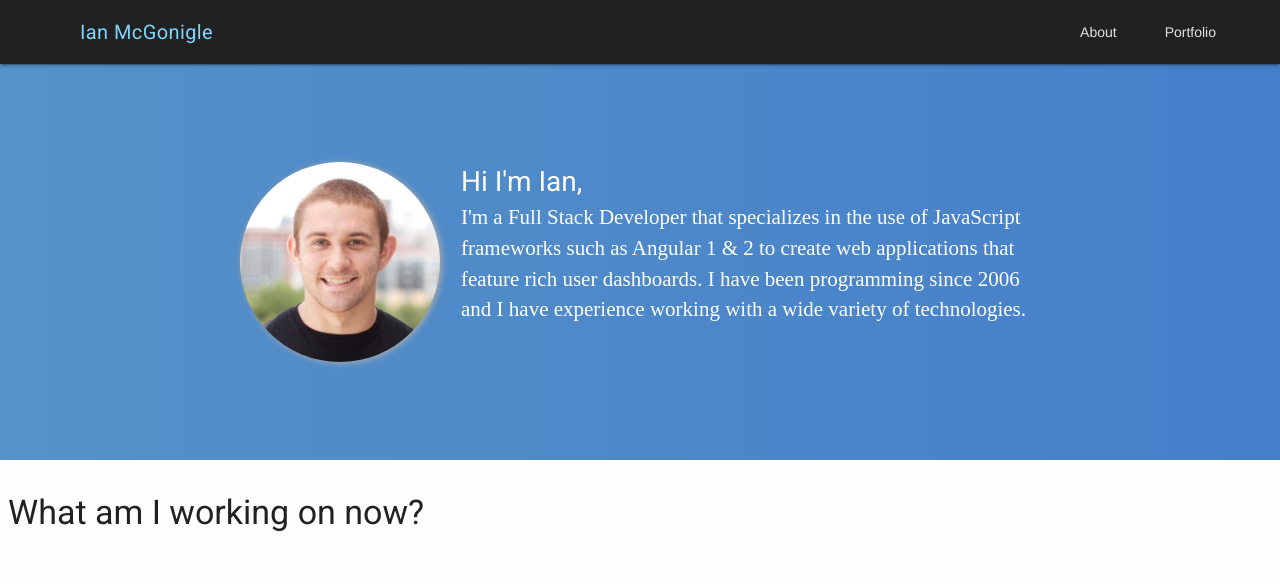
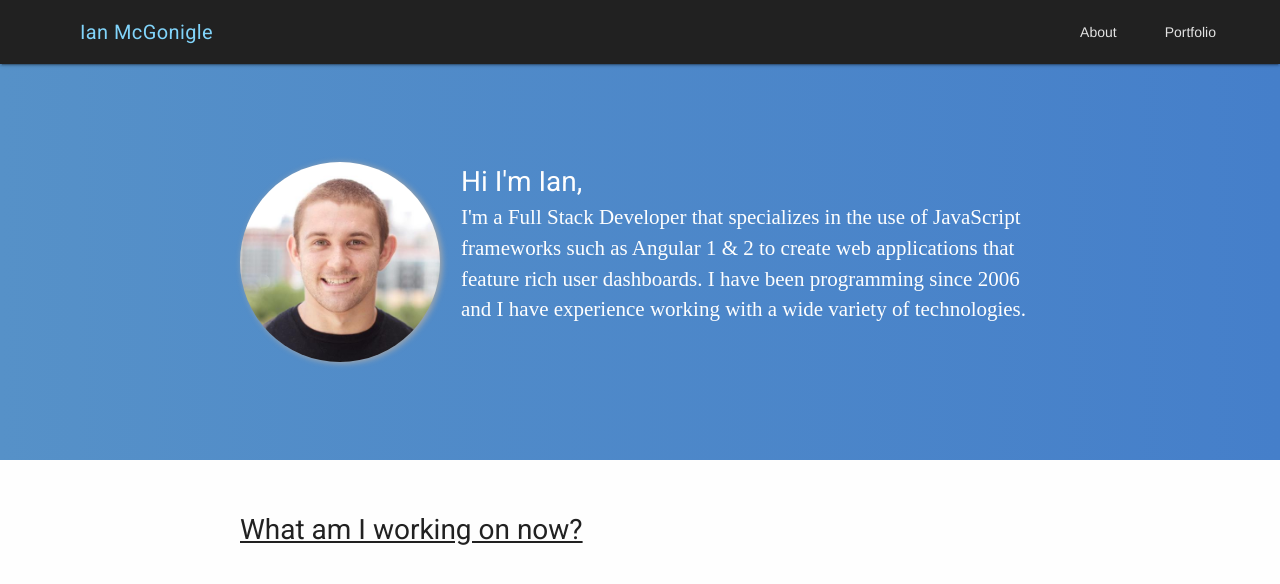
Before and after one commit to imcgonigle/Angular-Portfolio, an Angular app: page / in a window 1280 px wide. Shown: the top 584 px of the page. Built offline with nearby package versions, Linux system fonts and the light colour scheme.

Commit message:
add styles

```diff
--- a/src/app/portfolio/portfolio.component.scss
+++ b/src/app/portfolio/portfolio.component.scss
@@ -0,0 +1,13 @@
+.portfolio-container {
+    height: 30rem;
+    padding: 3rem;
+    background: #fefefe;
+    .portfolio-content {
+        max-width: 800px;
+        h3 {
+            margin: 0;
+            font-size: 2rem;
+            text-decoration: underline;
+        }
+    }
+}
```
